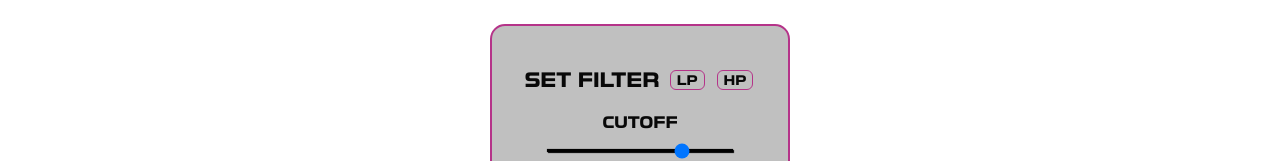
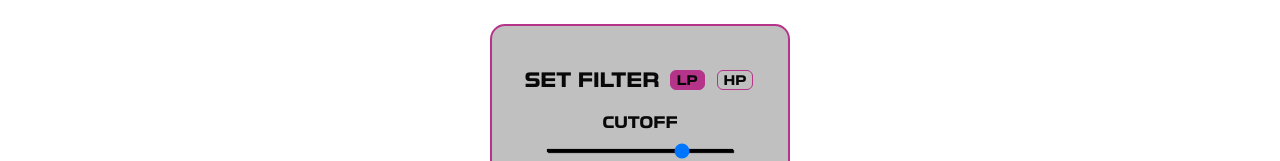
Before and after one commit to PhilippAubert/capstone-digitalSynth, a React (Create React App) app: page /filter in a window 1280 px wide. Shown: the part 193-354 px from the top of the page. Built offline with nearby package versions, Linux system fonts and the light colour scheme.

Commit message:
Add Filter-Button-Change classToggle

```diff
--- a/src/App.js
+++ b/src/App.js
@@ -289,6 +289,7 @@ export default function App() {
               <FilterBoard
                 cutOff={filterFrequency}
                 resonance={resonance}
+                filterType={filterType}
                 onChangeFreq={handleFilterCutoffChange}
                 onChangeRes={handleFilterResonanceChange}
                 onChangeFilterType={handleFilterTypeChange}
--- a/src/components/FilterBoard.js
+++ b/src/components/FilterBoard.js
@@ -6,6 +6,7 @@ export default function FilterBoard({
   cutOff,
   resonance,
   onChangeFilterType,
+  filterType,
 }) {
   function handleCutoffChange(event) {
     onChangeFreq(Number(event.target.value));
@@ -27,14 +28,18 @@ export default function FilterBoard({
         <button
           id="lowpass"
           onClick={changeFilterType}
-          className="FilterButton"
+          className={
+            filterType === "lowpass" ? "Filter-Button-Active" : "Filter-Button"
+          }
         >
           <p className="Filter-Box"> LP </p>
         </button>
         <button
           id="highpass"
           onClick={changeFilterType}
-          className="FilterButton"
+          className={
+            filterType === "highpass" ? "Filter-Button-Active" : "Filter-Button"
+          }
         >
           <p className="Filter-Box"> HP </p>
         </button>
--- a/src/components/css/FilterBoard.css
+++ b/src/components/css/FilterBoard.css
@@ -1,9 +1,18 @@
-.FilterButton {
+.Filter-Button {
   border-radius: 6px;
   display: flex;
   align-items: center;
   margin: 0 2px;
   background: var(--general-body-color);
+  border: 1px solid var(--general-border-color);
+}
+
+.Filter-Button-Active {
+  border-radius: 6px;
+  display: flex;
+  align-items: center;
+  margin: 0 2px;
+  background: var(--general-border-color);
   border: 1px solid var(--general-border-color);
 }
 
```
